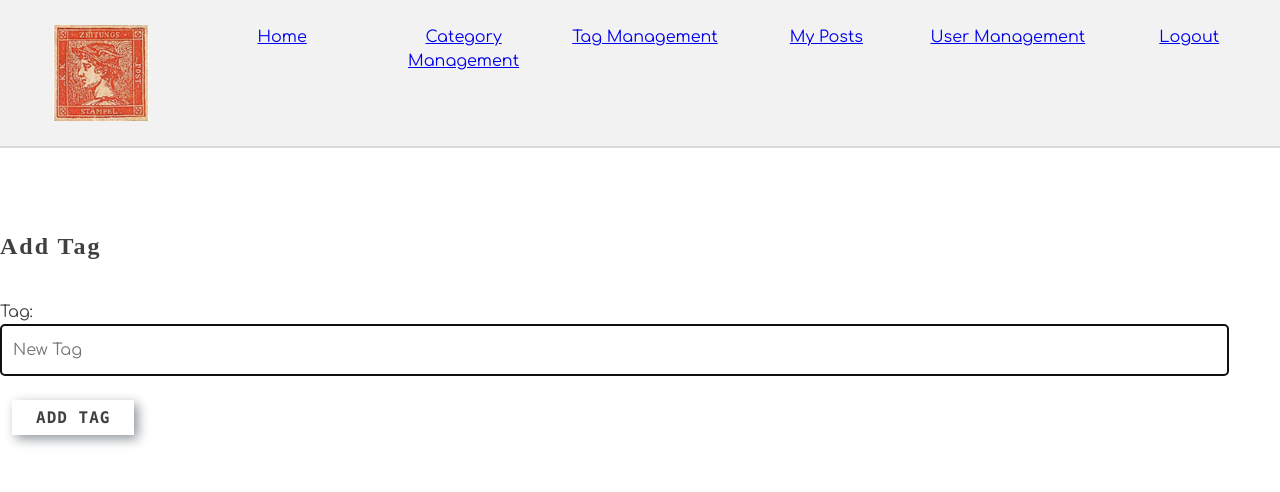
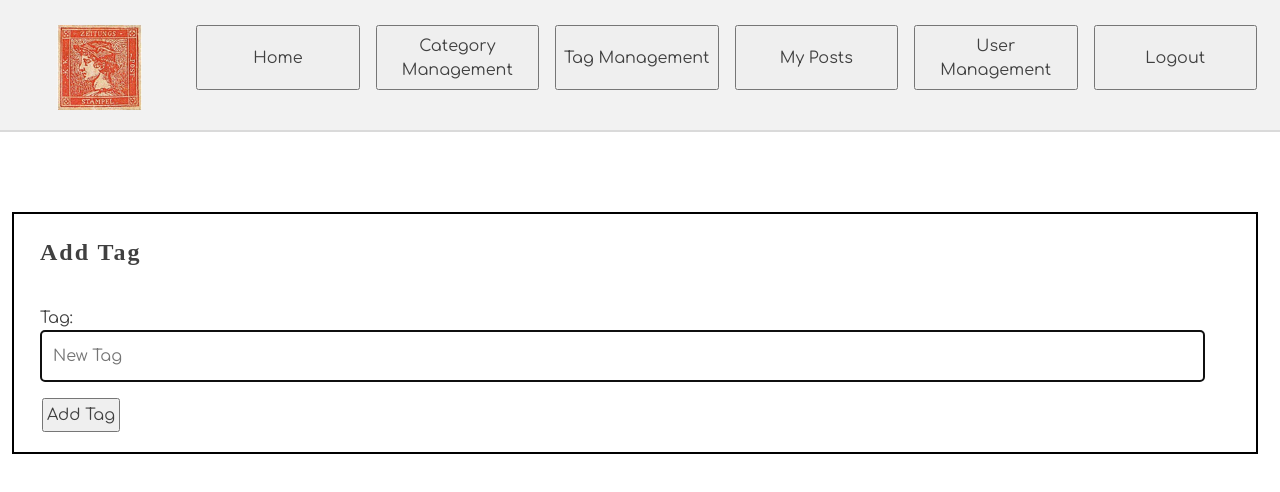
Before and after one commit to nss-day-cohort-46/rare-client-vikiton-victory, a React app: page /tags/create in a window 1280 px wide. Built offline with nearby package versions, Linux system fonts and the light colour scheme; no server answers; sample sign-in values are in the browser's storage; a web font is replaced by a local one.

Commit message:
Some styling.

```diff
--- a/src/components/nav/NavBar.css
+++ b/src/components/nav/NavBar.css
@@ -3,7 +3,7 @@
     flex-wrap: nowrap;
     justify-content: center;
     background-color: rgb(242, 242, 242);
-    padding: 25px 0 18px 10px;
+    padding: 25px 15px 40px 10px;
     margin: 0 0 0 0;
     border-bottom: 2px rgb(218, 218, 218) solid;
 }
@@ -13,8 +13,10 @@
     list-style-type: none;
     text-align: center;
     margin: 0 8px 0 8px;
+    height: 65px;
 }
 
+
 .navbar__logo {
-    max-height: 6rem;
+    height: 85px;
 }
--- a/src/components/nav/NavBar.js
+++ b/src/components/nav/NavBar.js
@@ -19,34 +19,33 @@ export const NavBar = () => {
             <li className="navbar__item">
                 <img className="navbar__logo" src={Logo} />
             </li>
-            <li className="navbar__item">
-                <Link className="navbar__link" to="/">Home</Link>
-            </li>
-            <li className="navbar__item">
-                <Link className="nav-link" to="/categories">Category Management</Link>
-            </li>
-            <li className="navbar__item">
-                <Link className="nav-link" to="/tags">Tag Management</Link>
-            </li>
-            <li className="navbar__item">
-                <Link className="nav-link" to="/posts">My Posts</Link>
-            </li>
+            <button className="navbar__item button" onClick={() => history.push("/")}>
+                Home
+            </button>
+            <button className="navbar__item button" onClick={() => history.push("/categories")}>
+                Category Management
+            </button>
+            <button className="navbar__item button" onClick={() => history.push("/tags")}>
+                Tag Management
+            </button>
+            <button className="navbar__item button" onClick={() => history.push("/posts")}>
+                My Posts
+            </button>
 
             {!!isAdmin ?
-            <li className="navbar__item">
-                <Link className="nav-link" to="/profiles">User Management</Link>
-            </li> : ""}
+            <button className="navbar__item button" onClick={() => history.push("/profiles")}>
+                User Management
+            </button> : ""}
 
             {
                 (localStorage.getItem("rare_user_id") !== null) ?
-                    <li className="navbar__item">
-                        <button className="nav-link fakeLink"
+                        <button className="navbar__item button"
                             onClick={() => {
                                 localStorage.removeItem("rare_user_id")
                                 history.push({ pathname: "/" })
                             }}
                         >Logout</button>
-                    </li> :
+                    :
                     <>
                         <li className="nav-item">
                             <Link className="nav-link" to="/login">Login</Link>
--- a/src/components/posts/Posts.css
+++ b/src/components/posts/Posts.css
@@ -20,7 +20,7 @@
     width: 150px;
     border-radius: 20px;
     margin: 12px 0 8px 0;
-    box-shadow: 2px 3px rgba(0, 0, 0, 0.776);
+    box-shadow: 2px 3px 3px rgba(0, 0, 0, 0.776);
 }
 
 .postImageDiv {
--- a/src/components/profiles/Profile.css
+++ b/src/components/profiles/Profile.css
@@ -0,0 +1,15 @@
+.profileList {
+    margin: 0 0 0 15px;
+    display: flex;
+    justify-content: space-evenly;
+    flex-wrap: wrap;
+}
+
+.profile {
+    border: black solid 2px;
+    padding: 25px;
+    width: 22%;
+    height: auto;
+    margin-bottom: 16px;
+    box-shadow: 3px 3px 10px rgba(0, 0, 0, 0.543);
+}
--- a/src/components/tags/Tag.css
+++ b/src/components/tags/Tag.css
@@ -5,3 +5,9 @@
 .tagSection {
     margin: 0 0 0 12px;
 }
+
+.tagForm {
+    margin: 0 22px 0 12px;
+    border: 2px black solid;
+    padding: 0 4px 20px 26px;
+}
--- a/src/components/tags/TagForm.js
+++ b/src/components/tags/TagForm.js
@@ -72,7 +72,7 @@ export const TagForm = (props) => {
               </div>
           </fieldset>
 
-          <button className="btn btn-primary"
+          <button className="button"
               disabled={isLoading}
               onClick={event => {
                   event.preventDefault()
```
Also changed, not shown: src/components/HomePage.css (line endings or trailing spaces).
